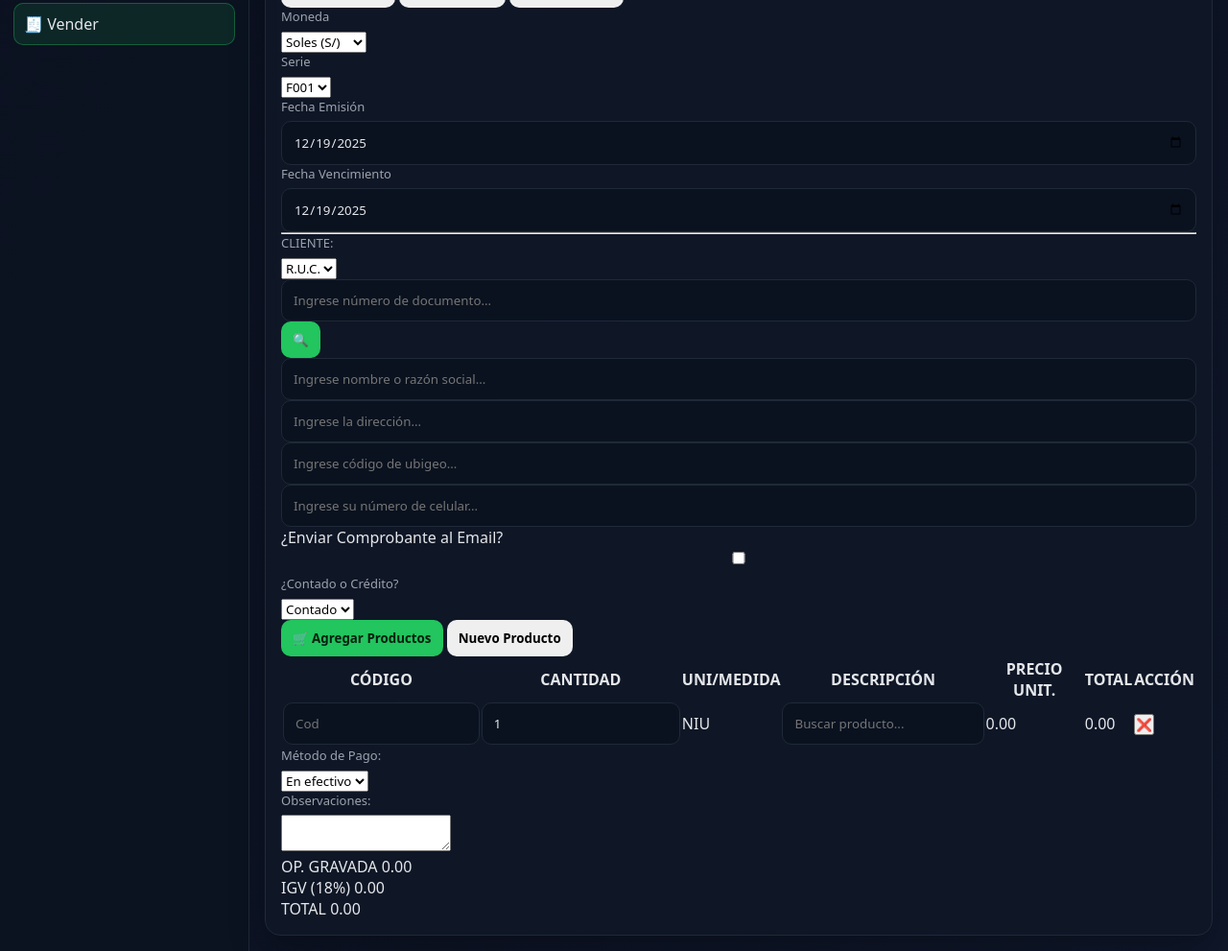
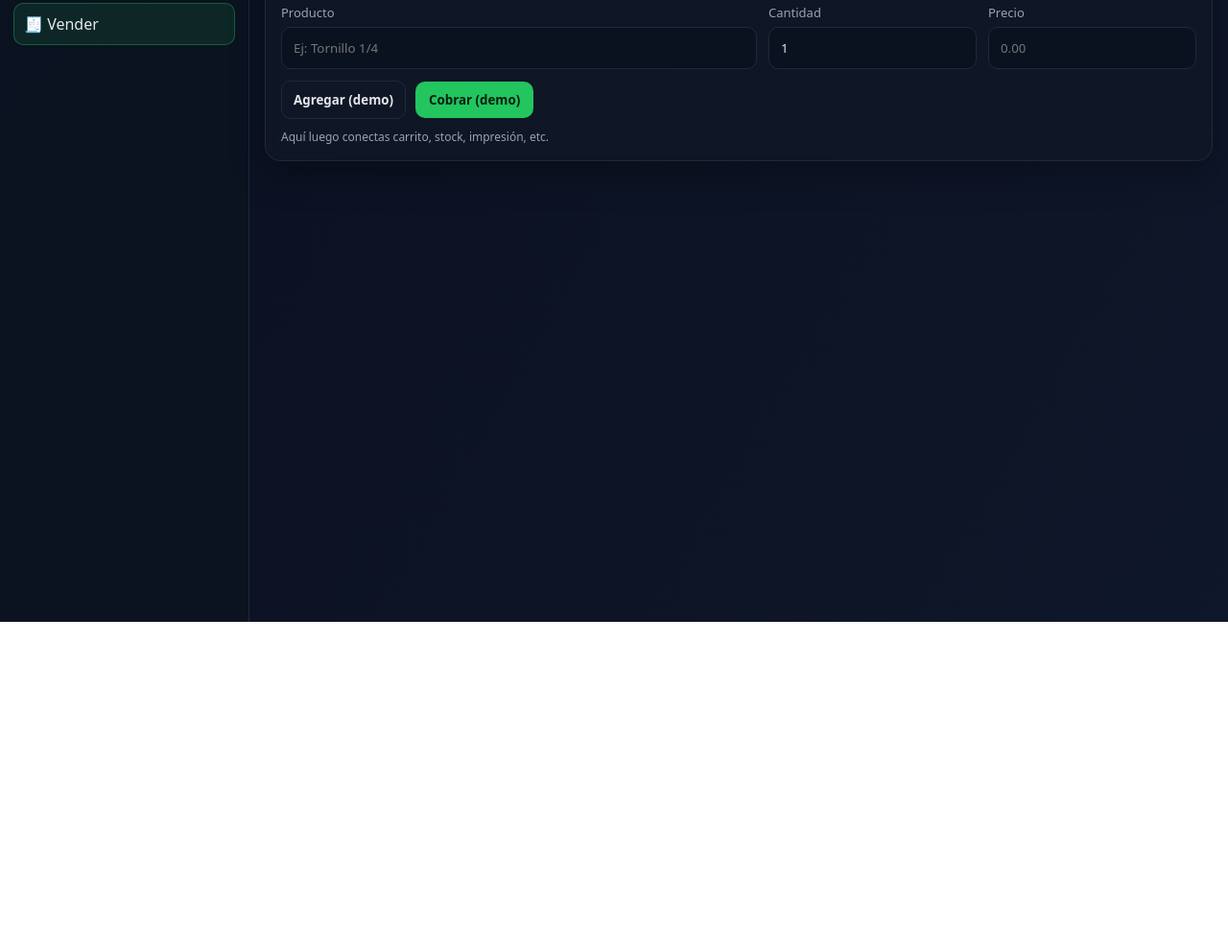
Before and after one commit to Jheramy2007/Examen_Final, a plain HTML site: page vender.html in a window 1280 px wide. Shown: the part 152-1143 px from the top of the page at 96% size. After the commit the page ends 800 px from the top, so only its background shows below. Drawn offline with Linux system fonts and the light colour scheme; sample sign-in values are in the browser's storage.

Commit message:
Se volvio al codigo original

```diff
--- a/vender.html
+++ b/vender.html
@@ -3,7 +3,7 @@
 <head>
     <meta charset="utf-8" />
     <meta name="viewport" content="width=device-width, initial-scale=1" />
-    <title>Sistema de Ventas - Nueva Venta</title>
+    <title>Sistema de Ventas - Vender</title>
     <link rel="stylesheet" href="css/style.css" />
 </head>
 <body>
@@ -21,138 +21,39 @@
         <div class="side-title">Menú</div>
         <nav class="nav">
         <a class="nav-item" href="inicio.html" data-page="inicio">🏠 Inicio</a>
-                <a class="nav-item active" href="vender.html" data-page="vender">🧾 Vender</a>
+        <a class="nav-item" href="vender.html" data-page="vender">🧾 Vender</a>
         </nav>
     </aside>
 
     <main class="workarea">
-            <section class="card invoice-panel">
+        <section class="card">
+        <h2 class="h2">Vender</h2>
+        <p class="muted">Pantalla base para registrar una venta (demo).</p>
 
-                <div class="invoice-header">
-                    <h2 class="h2">📄 NUEVA FACTURA</h2>
-                    <div class="invoice-types">
-                        <button class="btn info active">Emitir Factura</button>
-                        <button class="btn danger">Emitir Boleta</button>
-                        <button class="btn warn">Nota de Venta</button>
+        <div class="sale-row" style="margin-top:12px;">
+            <div class="sale-field">
+            <label>Producto</label>
+            <input id="producto" type="text" placeholder="Ej: Tornillo 1/4" />
+            </div>
+
+            <div class="sale-field">
+            <label>Cantidad</label>
+            <input id="cantidad" type="number" min="1" value="1" />
+            </div>
+
+            <div class="sale-field">
+            <label>Precio</label>
+            <input id="precio" type="number" min="0" step="0.10" placeholder="0.00" />
             </div>
         </div>
 
-                <div class="form-row four-col">
-                    <div class="field-group">
-                        <label>Moneda</label>
-                        <select class="input-dark"><option>Soles (S/)</option><option>Dólares ($)</option></select>
-                    </div>
-                    <div class="field-group">
-                        <label>Serie</label>
-                        <select class="input-dark"><option>F001</option><option>F002</option></select>
-                    </div>
-                    <div class="field-group">
-                        <label>Fecha Emisión</label>
-                        <input type="date" class="input-dark" value="2025-12-19">
-                    </div>
-                    <div class="field-group">
-                        <label>Fecha Vencimiento</label>
-                        <input type="date" class="input-dark" value="2025-12-19">
-                    </div>
+        <div class="sale-actions">
+            <button id="btnAdd" class="btn ghost">Agregar (demo)</button>
+            <button id="btnPay" class="btn primary small">Cobrar (demo)</button>
         </div>
 
-                <hr class="separator">
-
-                <div class="client-section">
-                    <label class="section-label">CLIENTE:</label>
-
-                    <div class="form-row search-row">
-                        <div class="field-group small">
-                            <select class="input-dark"><option>R.U.C.</option><option>D.N.I.</option></select>
-                        </div>
-                        <div class="field-group medium search-group">
-                            <input type="text" class="input-dark" placeholder="Ingrese número de documento...">
-                            <button class="btn primary icon-btn">🔍</button>
-                        </div>
-                        <div class="field-group large">
-                            <input type="text" class="input-dark" placeholder="Ingrese nombre o razón social...">
-                        </div>
-                    </div>
-
-                    <div class="form-row three-col">
-                        <input type="text" class="input-dark" placeholder="Ingrese la dirección...">
-                        <input type="text" class="input-dark" placeholder="Ingrese código de ubigeo...">
-                        <input type="text" class="input-dark" placeholder="Ingrese su número de celular...">
-                    </div>
-
-                    <div class="form-row options-row">
-                        <div class="toggle-group">
-                            <span>¿Enviar Comprobante al Email?</span>
-                            <div class="toggle-switch">
-                                <input type="checkbox" id="emailSwitch">
-                                <label for="emailSwitch" class="switch-label"></label>
-                            </div>
-                        </div>
-                        <div class="field-group">
-                            <label>¿Contado o Crédito?</label>
-                            <select class="input-dark"><option>Contado</option><option>Crédito</option></select>
-                        </div>
-                    </div>
-                </div>
-
-                <div class="actions-bar right-align">
-                    <button class="btn primary">🛒 Agregar Productos</button>
-                    <button class="btn info">Nuevo Producto</button>
-                </div>
-
-                <div class="table-container">
-                    <table class="details-table">
-                        <thead>
-                            <tr>
-                                <th>CÓDIGO</th>
-                                <th>CANTIDAD</th>
-                                <th>UNI/MEDIDA</th>
-                                <th>DESCRIPCIÓN</th>
-                                <th>PRECIO UNIT.</th>
-                                <th>TOTAL</th>
-                                <th>ACCIÓN</th>
-                            </tr>
-                        </thead>
-                        <tbody id="tablaProductos">
-                            <tr>
-                                <td><input type="text" class="input-transparent" placeholder="Cod"></td>
-                                <td><input type="number" class="input-transparent" value="1"></td>
-                                <td>NIU</td>
-                                <td><input type="text" class="input-transparent" placeholder="Buscar producto..."></td>
-                                <td>0.00</td>
-                                <td>0.00</td>
-                                <td><button class="btn-delete">❌</button></td>
-                            </tr>
-                        </tbody>
-                    </table>
-                </div>
-
-                <div class="invoice-footer">
-                    <div class="footer-left">
-                        <div class="field-group">
-                            <label>Método de Pago:</label>
-                            <select class="input-dark full-width"><option>En efectivo</option><option>Yape/Plin</option></select>
-                        </div>
-                        <div class="field-group">
-                            <label>Observaciones:</label>
-                            <textarea class="input-dark full-width" rows="2"></textarea>
-                        </div>
-                    </div>
-
-                    <div class="footer-right">
-                        <div class="summary-row">
-                            <span>OP. GRAVADA</span>
-                            <span>0.00</span>
-                        </div>
-                        <div class="summary-row">
-                            <span>IGV (18%)</span>
-                            <span>0.00</span>
-                        </div>
-                        <div class="summary-row total">
-                            <span>TOTAL</span>
-                            <span class="total-amount">0.00</span>
-                        </div>
-                    </div>
+        <div class="mini muted" style="margin-top:10px;">
+            Aquí luego conectas carrito, stock, impresión, etc.
         </div>
 
         </section>
```
Lines whose indentation alone changed are shown as unchanged.
